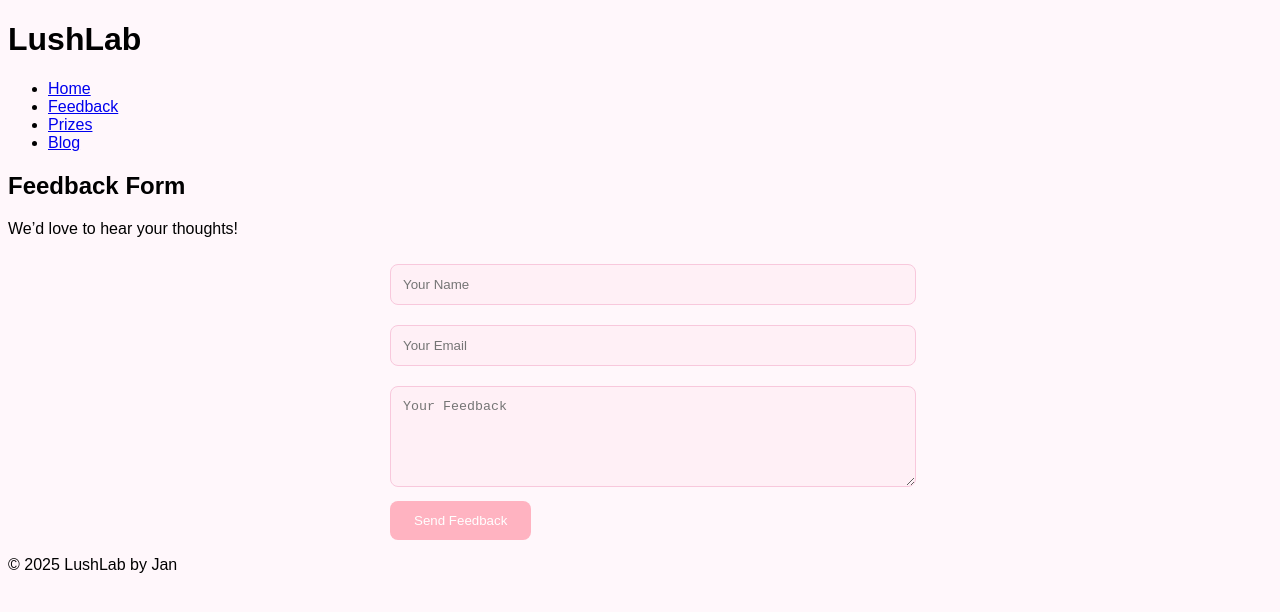
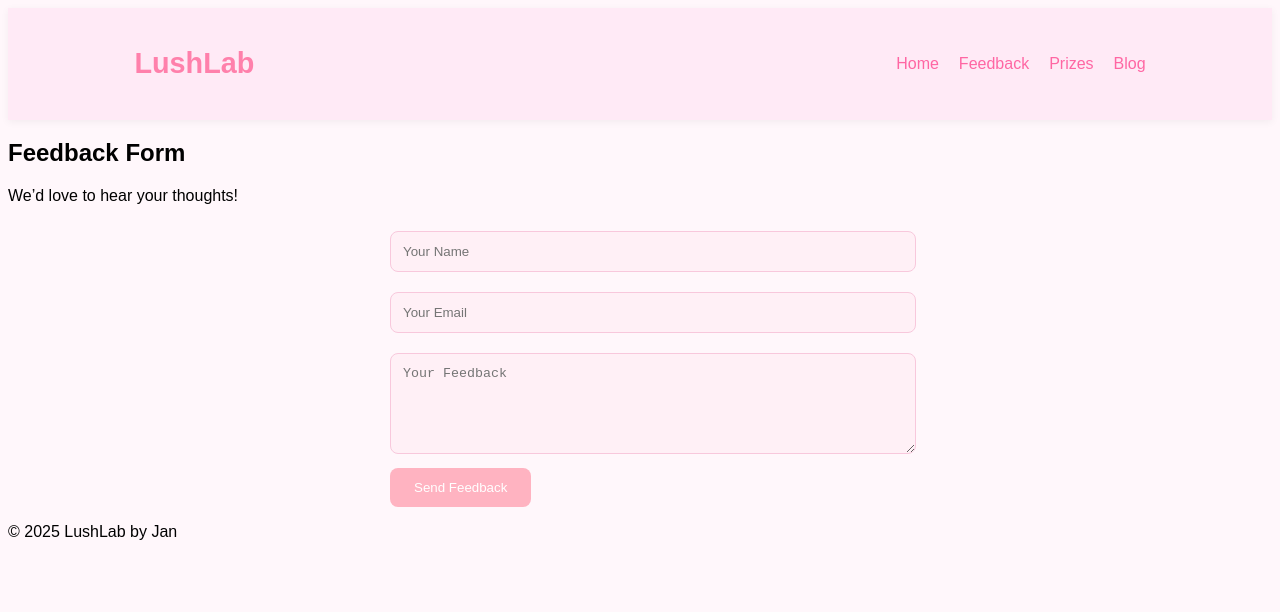
Before and after one commit to janzppw/LushLabJan, a plain HTML site: page feedback.html in a window 1280 px wide. Drawn offline with Linux system fonts and the light colour scheme.

Commit message:
Update feedback.html

```diff
--- a/feedback.html
+++ b/feedback.html
@@ -9,6 +9,37 @@
       background: #fff7fb;
       font-family: 'Poppins', sans-serif;
     }
+    header {
+  background: #ffeaf6;
+  padding: 20px 10%;
+  display: flex;
+  justify-content: space-between;
+  align-items: center;
+  flex-wrap: wrap;
+  box-shadow: 0 2px 8px rgba(0,0,0,0.05);
+}
+
+.logo {
+  font-size: 1.8rem;
+  font-weight: 700;
+  color: #ff80ab;
+}
+
+nav ul {
+  list-style: none;
+  display: flex;
+  gap: 20px;
+}
+
+nav a {
+  text-decoration: none;
+  color: #ff66a3;
+  font-weight: 500;
+}
+
+nav a:hover {
+  color: #d96da6;
+}
     form {
       max-width: 500px;
       margin: auto;
```
